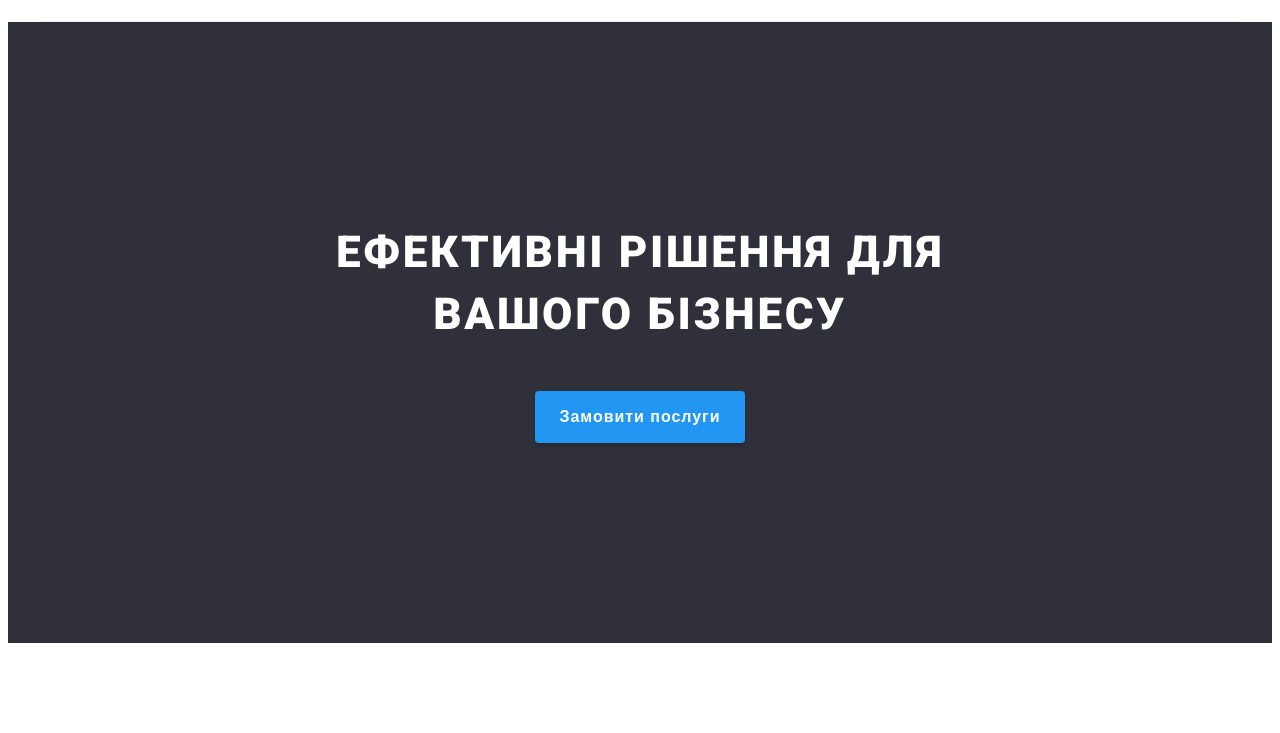
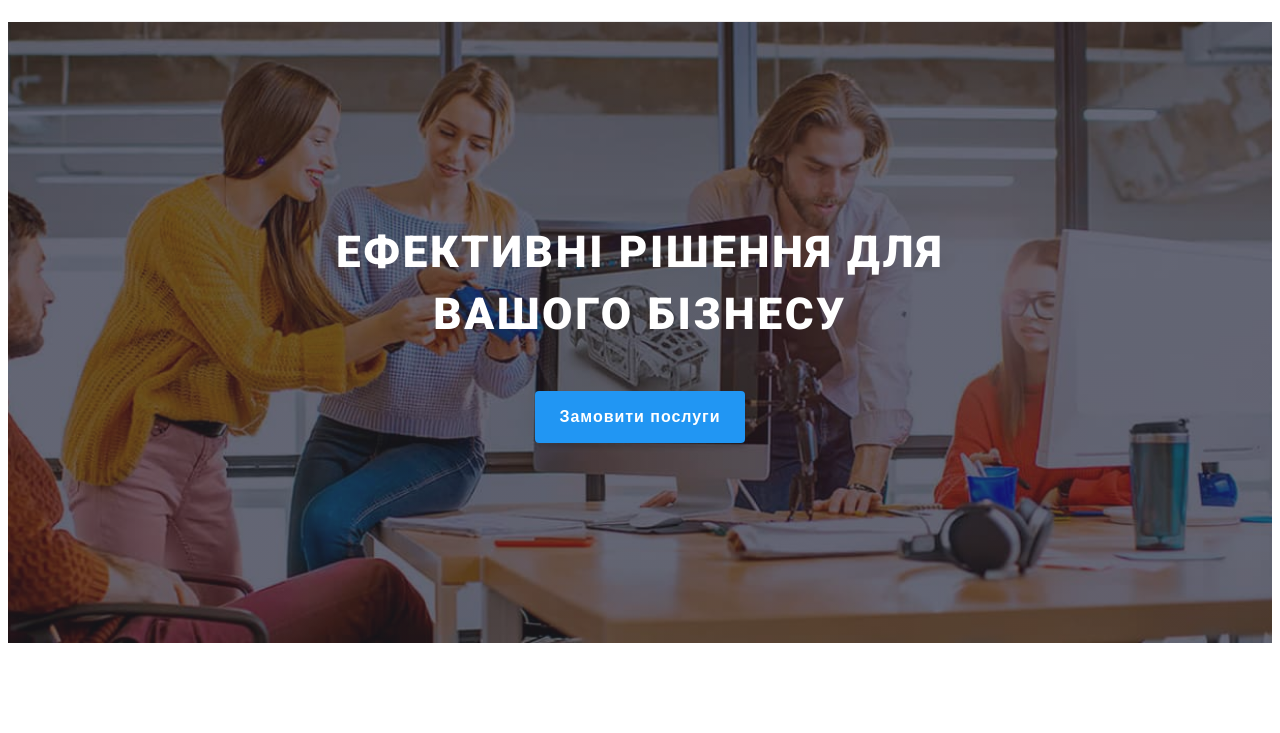
Before and after one commit to MukolaSa/goiteens-homework-7.1, a plain HTML site: page index.html in a window 1280 px wide. Shown: the part 67-800 px from the top of the page. Drawn offline with Linux system fonts and the light colour scheme.

Commit message:
add background-image

```diff
--- a/style.css
+++ b/style.css
@@ -166,6 +166,14 @@
     text-align: center;
     padding-bottom: 200px;
     padding-top: 200px;
+    background-image:linear-gradient(
+     to right,
+     rgba(47, 48, 58, 0.4),
+     rgba(47, 48, 58, 0.4)),
+    url(./img/efficiency.jpg);
+    background-position: center;
+    background-size: cover;
+    background-repeat: no-repeat;
   }
 
   .hero-title {
```
Also changed, not shown: img/efficiency.jpg (added).
